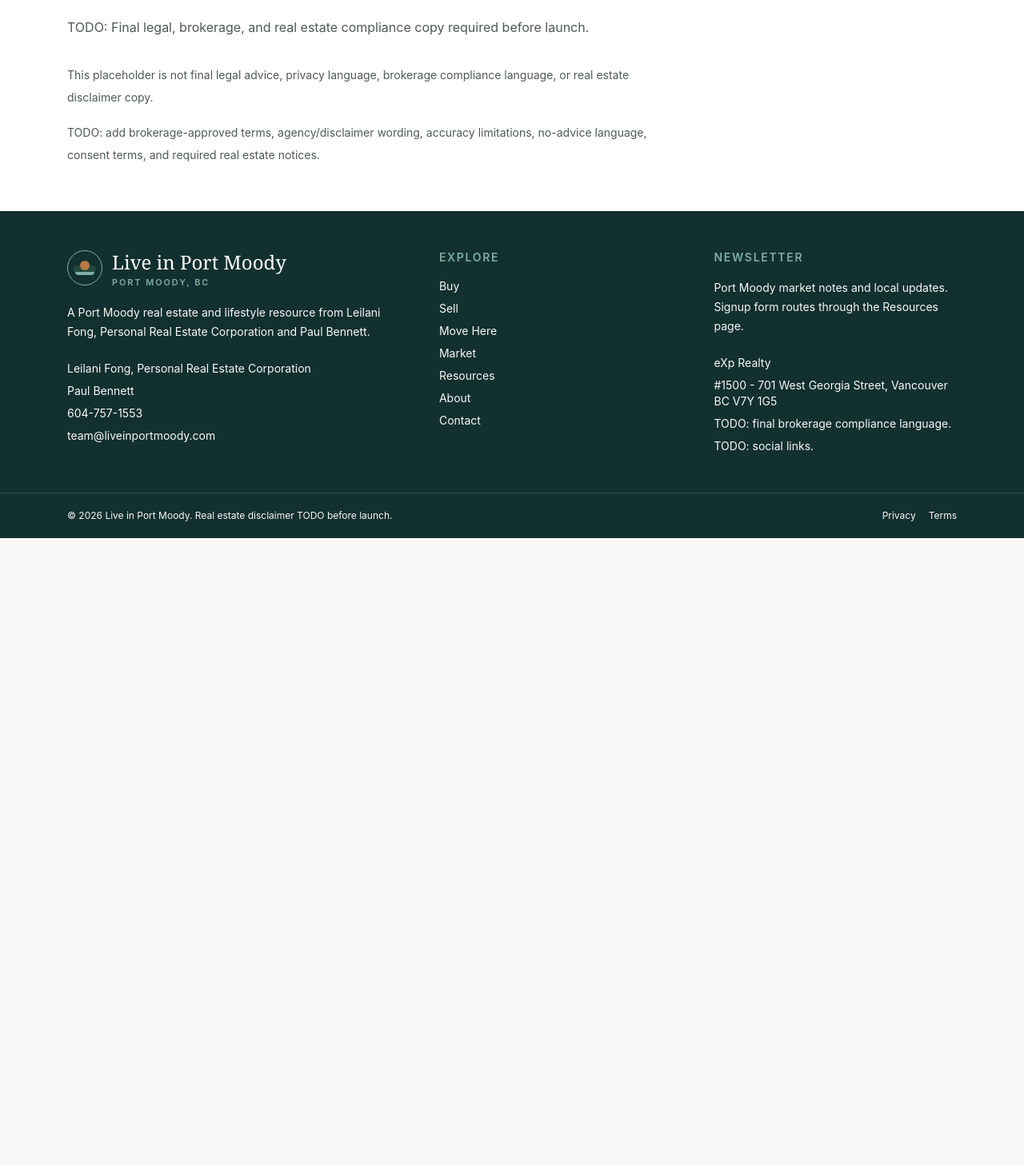
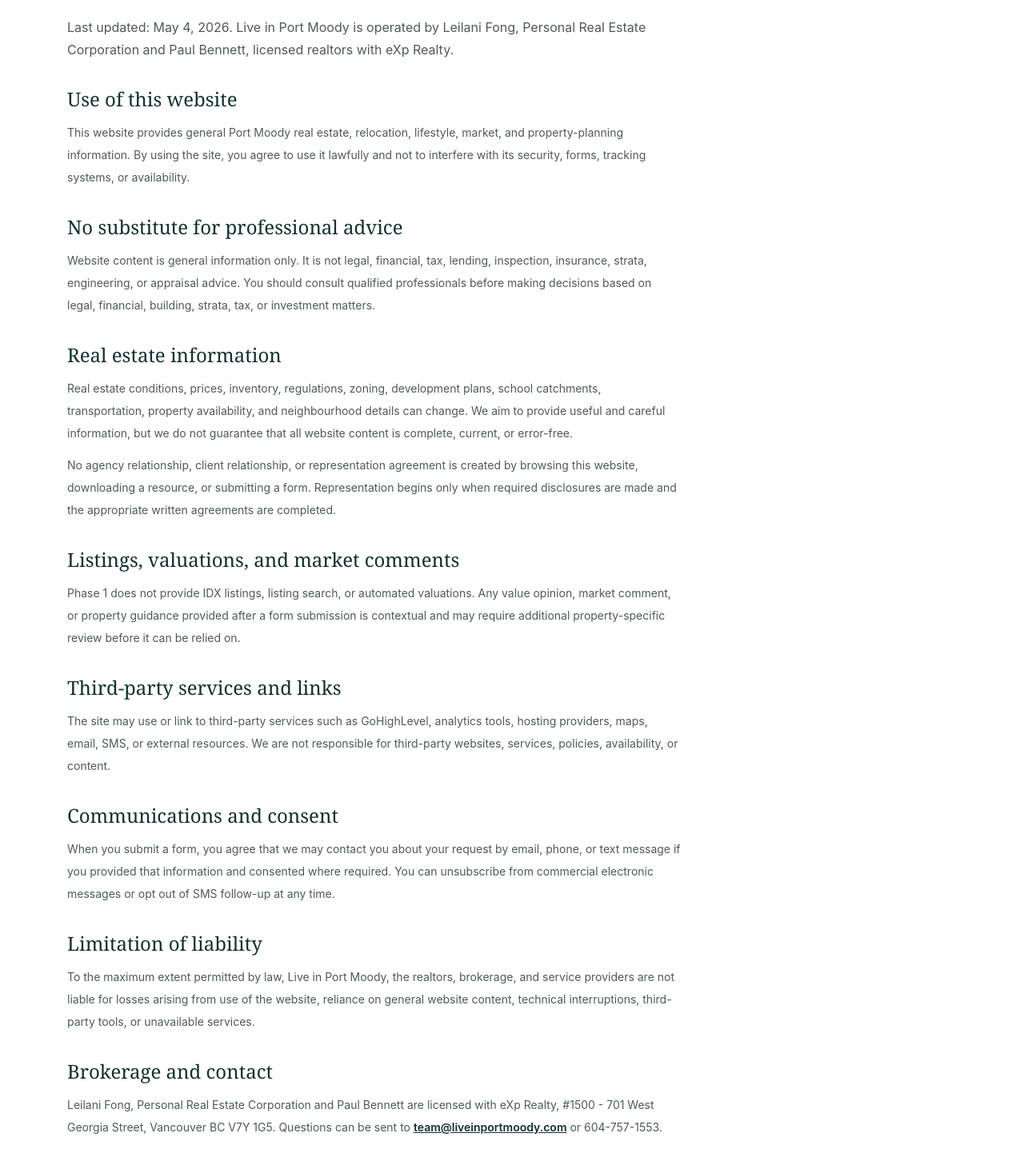
Before and after one commit to MrB-Can/liveinportmoody.com, a Next.js app: page /terms in a window 1280 px wide. Shown: the part 793-2250 px from the top of the page at 80% size. Before the commit the page ends 1466 px from the top, so only its background shows below. Built offline with nearby package versions, Linux system fonts and the light colour scheme; no server answers.

Commit message:
Add launch legal and consent copy

```diff
--- a/src/app/terms/page.tsx
+++ b/src/app/terms/page.tsx
@@ -1,21 +1,64 @@
 import { ImageHero } from "@/components/image-hero";
 import { Section } from "@/components/section";
 import { createMetadata } from "@/lib/seo";
+import { siteConfig } from "@/lib/site";
 
 export const metadata = createMetadata({
   title: "Terms and Real Estate Disclaimer",
-  description: "Terms and real estate disclaimer placeholder for Live in Port Moody. Final compliance copy is required before launch.",
+  description: "Terms of use and real estate disclaimer for Live in Port Moody.",
   path: "/terms",
 });
 
 export default function TermsPage() {
   return (
     <>
-      <ImageHero imageSrc="/hero-legal.png" title="Terms and Real Estate Disclaimer" subtitle="TODO: Final legal, brokerage, and real estate compliance copy required before launch." />
-      <Section title="Terms and Real Estate Disclaimer" tone="white" intro="TODO: Final legal, brokerage, and real estate compliance copy required before launch.">
-        <div className="max-w-3xl space-y-4 text-sm leading-7 text-slateText">
-          <p>This placeholder is not final legal advice, privacy language, brokerage compliance language, or real estate disclaimer copy.</p>
-          <p>TODO: add brokerage-approved terms, agency/disclaimer wording, accuracy limitations, no-advice language, consent terms, and required real estate notices.</p>
+      <ImageHero
+        imageSrc="/hero-legal.png"
+        title="Terms and Real Estate Disclaimer"
+        subtitle="Plain-language terms for using Live in Port Moody and understanding the limits of website information."
+      />
+      <Section title="Terms and Real Estate Disclaimer" tone="white" intro={`Last updated: May 4, 2026. ${siteConfig.name} is operated by ${siteConfig.realtors}, licensed realtors with ${siteConfig.brokerageName}.`}>
+        <div className="max-w-3xl space-y-8 text-sm leading-7 text-slateText">
+          <div className="space-y-3">
+            <h2 className="font-heading text-2xl text-deepInlet">Use of this website</h2>
+            <p>This website provides general Port Moody real estate, relocation, lifestyle, market, and property-planning information. By using the site, you agree to use it lawfully and not to interfere with its security, forms, tracking systems, or availability.</p>
+          </div>
+
+          <div className="space-y-3">
+            <h2 className="font-heading text-2xl text-deepInlet">No substitute for professional advice</h2>
+            <p>Website content is general information only. It is not legal, financial, tax, lending, inspection, insurance, strata, engineering, or appraisal advice. You should consult qualified professionals before making decisions based on legal, financial, building, strata, tax, or investment matters.</p>
+          </div>
+
+          <div className="space-y-3">
+            <h2 className="font-heading text-2xl text-deepInlet">Real estate information</h2>
+            <p>Real estate conditions, prices, inventory, regulations, zoning, development plans, school catchments, transportation, property availability, and neighbourhood details can change. We aim to provide useful and careful information, but we do not guarantee that all website content is complete, current, or error-free.</p>
+            <p>No agency relationship, client relationship, or representation agreement is created by browsing this website, downloading a resource, or submitting a form. Representation begins only when required disclosures are made and the appropriate written agreements are completed.</p>
+          </div>
+
+          <div className="space-y-3">
+            <h2 className="font-heading text-2xl text-deepInlet">Listings, valuations, and market comments</h2>
+            <p>Phase 1 does not provide IDX listings, listing search, or automated valuations. Any value opinion, market comment, or property guidance provided after a form submission is contextual and may require additional property-specific review before it can be relied on.</p>
+          </div>
+
+          <div className="space-y-3">
+            <h2 className="font-heading text-2xl text-deepInlet">Third-party services and links</h2>
+            <p>The site may use or link to third-party services such as GoHighLevel, analytics tools, hosting providers, maps, email, SMS, or external resources. We are not responsible for third-party websites, services, policies, availability, or content.</p>
+          </div>
+
+          <div className="space-y-3">
+            <h2 className="font-heading text-2xl text-deepInlet">Communications and consent</h2>
+            <p>When you submit a form, you agree that we may contact you about your request by email, phone, or text message if you provided that information and consented where required. You can unsubscribe from commercial electronic messages or opt out of SMS follow-up at any time.</p>
+          </div>
+
+          <div className="space-y-3">
+            <h2 className="font-heading text-2xl text-deepInlet">Limitation of liability</h2>
+            <p>To the maximum extent permitted by law, Live in Port Moody, the realtors, brokerage, and service providers are not liable for losses arising from use of the website, reliance on general website content, technical interruptions, third-party tools, or unavailable services.</p>
+          </div>
+
+          <div className="space-y-3">
+            <h2 className="font-heading text-2xl text-deepInlet">Brokerage and contact</h2>
+            <p>{siteConfig.realtors} are licensed with {siteConfig.brokerageName}, {siteConfig.brokerageAddress}. Questions can be sent to <a className="font-semibold text-deepInlet underline" href={`mailto:${siteConfig.publicEmail}`}>{siteConfig.publicEmail}</a> or {siteConfig.publicPhone}.</p>
+          </div>
         </div>
       </Section>
     </>
--- a/src/components/footer.tsx
+++ b/src/components/footer.tsx
@@ -34,14 +34,14 @@ export function Footer() {
           <div className="mt-6 space-y-2 text-sm text-mist">
             <p>{siteConfig.brokerageName}</p>
             <p>{siteConfig.brokerageAddress}</p>
-            <p>TODO: final brokerage compliance language.</p>
-            <p>TODO: social links.</p>
+            <p>Licensed real estate services provided through {siteConfig.brokerageName}.</p>
+            <p>Social profiles will be published when official Live in Port Moody channels are active.</p>
           </div>
         </div>
       </div>
       <div className="border-t border-white/15">
         <div className="mx-auto flex max-w-6xl flex-col gap-3 px-5 py-5 text-xs text-mist md:flex-row md:items-center md:justify-between">
-          <p>© {new Date().getFullYear()} {siteConfig.name}. Real estate disclaimer TODO before launch.</p>
+          <p>© {new Date().getFullYear()} {siteConfig.name}. General information only. Not legal, financial, tax, lending, inspection, or appraisal advice.</p>
           <div className="flex gap-4">
             <Link href="/privacy" className="hover:text-white">Privacy</Link>
             <Link href="/terms" className="hover:text-white">Terms</Link>
--- a/src/components/lead-form.tsx
+++ b/src/components/lead-form.tsx
@@ -8,6 +8,7 @@ import { z } from "zod";
 import { trackFormStart, trackFormSubmit } from "@/lib/analytics";
 import { getAttribution } from "@/lib/attribution";
 import { formTypes, leadTypes } from "@/lib/crm/types";
+import { siteConfig } from "@/lib/site";
 
 const formSchema = z.object({
   name: z.string().trim().min(2, "Enter your name."),
@@ -125,11 +126,11 @@ export function LeadForm({
         </label>
         <label className="flex gap-3 text-sm leading-6 text-slateText">
           <input className="mt-1 h-4 w-4" type="checkbox" {...register("consentToContact")} />
-          You may contact me about this request. TODO: final consent language required before launch.
+          I consent to {siteConfig.name} contacting me about this request by email or phone using the information I provided. I can withdraw consent at any time.
         </label>
         <label className="flex gap-3 text-sm leading-6 text-slateText">
           <input className="mt-1 h-4 w-4" type="checkbox" {...register("consentToSms")} />
-          I consent to SMS follow-up if I provided a phone number. TODO: final SMS consent language required.
+          I consent to SMS follow-up if I provided a phone number. Message and data rates may apply. Reply STOP to opt out.
         </label>
       </div>
 
--- a/src/lib/site.ts
+++ b/src/lib/site.ts
@@ -9,6 +9,9 @@ export const siteConfig = {
   brokerageName: process.env.NEXT_PUBLIC_BROKERAGE_NAME || "eXp Realty",
   brokerageAddress: process.env.NEXT_PUBLIC_BROKERAGE_ADDRESS || "#1500 - 701 West Georgia Street, Vancouver BC V7Y 1G5",
   ogImage: "/og-placeholder.jpg",
+  privacyContactName: "Live in Port Moody",
+  legalBusinessName: "Live in Port Moody",
+  realtors: "Leilani Fong, Personal Real Estate Corporation and Paul Bennett",
 };
 
 export const navItems = [
```
Also changed, not shown: src/app/privacy/page.tsx (+53 -7 lines).
